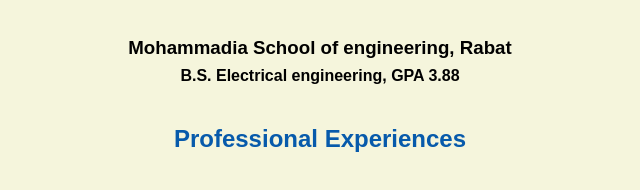
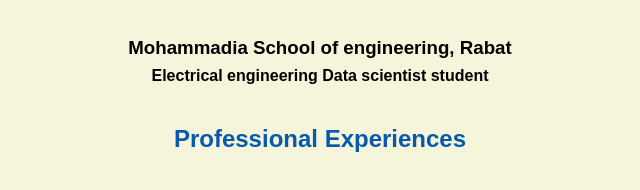
Before and after one commit to omar-98/omar-98.github.io, a plain HTML site: page resume.html in a window 1280 px wide. Shown: the part 740-930 px from the top of the page, 320-960 px from the left. Drawn offline with Linux system fonts and the light colour scheme.

Commit message:
Update resume.html

```diff
--- a/resume.html
+++ b/resume.html
@@ -31,7 +31,7 @@
     <h2>Education</h2>
 
     <h3>Mohammadia School of engineering, Rabat</h3>
-    <h4>B.S. Electrical engineering, GPA 3.88</h4>
+    <h4> Electrical engineering Data scientist student</h4>
 
     <h2>Professional Experiences</h2>
 
```
